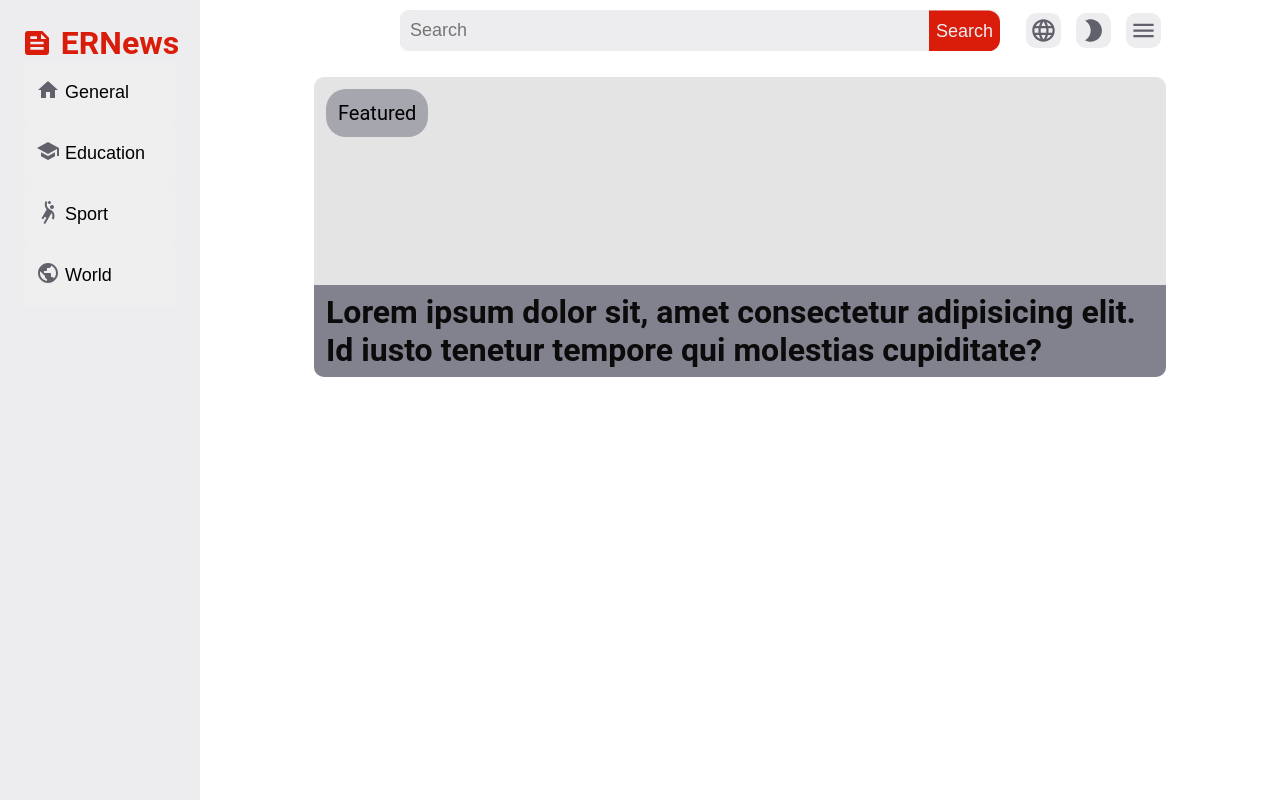
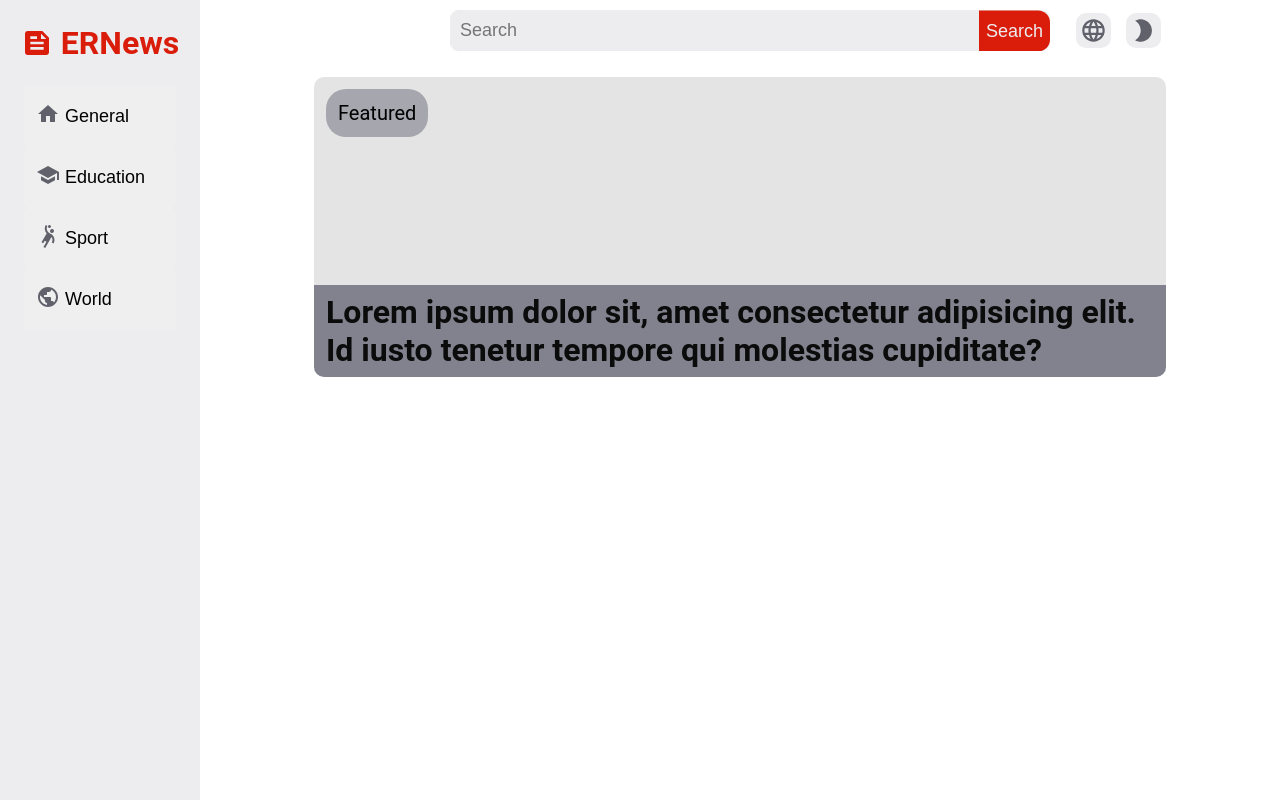
Before and after one commit to ernstudy/ernews, a React (Vite) app: page / in a window 1280 px wide. Built offline with nearby package versions, Linux system fonts and the light colour scheme; the HTML template or start-up script is replaced by a standard one.

Commit message:
Add menu functionality

```diff
--- a/src/App.jsx
+++ b/src/App.jsx
@@ -1,11 +1,15 @@
 import React from "react";
 import SideBar from "./components/SideBar";
 import HomePage from "./components/HomePage";
+import { Box } from "@mui/material";
 
 export default function App() {
   return (
     <div className="container-all">
-      <SideBar />
+      <Box sx={{ display: { xs: "none", md: "block" } }}>
+        <SideBar />
+      </Box>
+
       <HomePage />
     </div>
   );
--- a/src/components/HeaderComponent.jsx
+++ b/src/components/HeaderComponent.jsx
@@ -1,12 +1,14 @@
 import React, { useState } from "react";
 import { Language, Menu, ModeNight, Search } from "@mui/icons-material";
 import LogoApp from "../outils/LogoApp";
-import { Box } from "@mui/material";
+import { Box, Drawer } from "@mui/material";
 import SearchBar from "../outils/SearchBar";
+import SideBar from "./SideBar";
 
 export default function HeaderComponent() {
   const [isClicked, setIsClicked] = useState(false);
   const [isID, setIsID] = useState(null);
+  const [openMenu, setOpenMenu] = useState(false);
   const languages = ["English", "Spanish", "Frensh"];
 
   //   const select_lang = () => {
@@ -64,15 +66,30 @@ export default function HeaderComponent() {
               <ModeNight className="custom-icon" />
             </div>
 
-            <div className="menu nav-bar-icons-bg">
-              <Menu className="custom-icon" />
-            </div>
+            <Box sx={{ display: { xs: "block", md: "none" } }}>
+              <div
+                className="menu nav-bar-icons-bg"
+                onClick={() => setOpenMenu(true)}
+              >
+                <Menu className="custom-icon" />
+              </div>
+            </Box>
           </div>
         </nav>
       </div>
+
+      {/* search bar bottom  */}
       <Box sx={{ display: { xs: "block", sm: "none" } }}>
         <SearchBar />
       </Box>
+
+      <Drawer
+        open={openMenu}
+        onClose={() => setOpenMenu(!openMenu)}
+        sx={{ display: { xs: "flex", md: "none" } }}
+      >
+        <SideBar />
+      </Drawer>
     </header>
   );
 }
--- a/src/components/SideBar.jsx
+++ b/src/components/SideBar.jsx
@@ -5,13 +5,11 @@ import LogoApp from "../outils/LogoApp";
 
 export default function SideBar() {
   return (
-    <Box sx={{ display: { xs: "none", md: "block" } }}>
-      <div className="side-bar">
-        <LogoApp />
-        <div className="nav-list">
-          <NavListItems />
-        </div>
+    <div className="side-bar">
+      <LogoApp />
+      <div className="nav-list">
+        <NavListItems />
       </div>
-    </Box>
+    </div>
   );
 }
--- a/src/index.css
+++ b/src/index.css
@@ -204,8 +204,7 @@ body {
 /*======== side bar ========  */
 
 .side-bar {
-  max-width: 200px;
-  width: 100%;
+  width: 200px;
   position: sticky;
   top: 0;
   height: 100vh;
@@ -234,6 +233,7 @@ body {
   flex-direction: column;
   align-items: start;
   width: 100%;
+  margin-top: 1.5rem;
 }
 
 .nav-list-item {
--- a/src/outils/NavListItems.jsx
+++ b/src/outils/NavListItems.jsx
@@ -44,13 +44,16 @@ export default function NavListItems() {
           }
           onClick={() => handleActive(index)}
         >
-          <span
+          {/* nav list icons  */}
+          <div
             className={
               index == isID ? "custom-icon active-icon" : "custom-icon"
             }
           >
             {item.icon}
-          </span>
+          </div>
+
+          {/* nav list text  */}
           {item.text}
         </button>
       ))}
```
